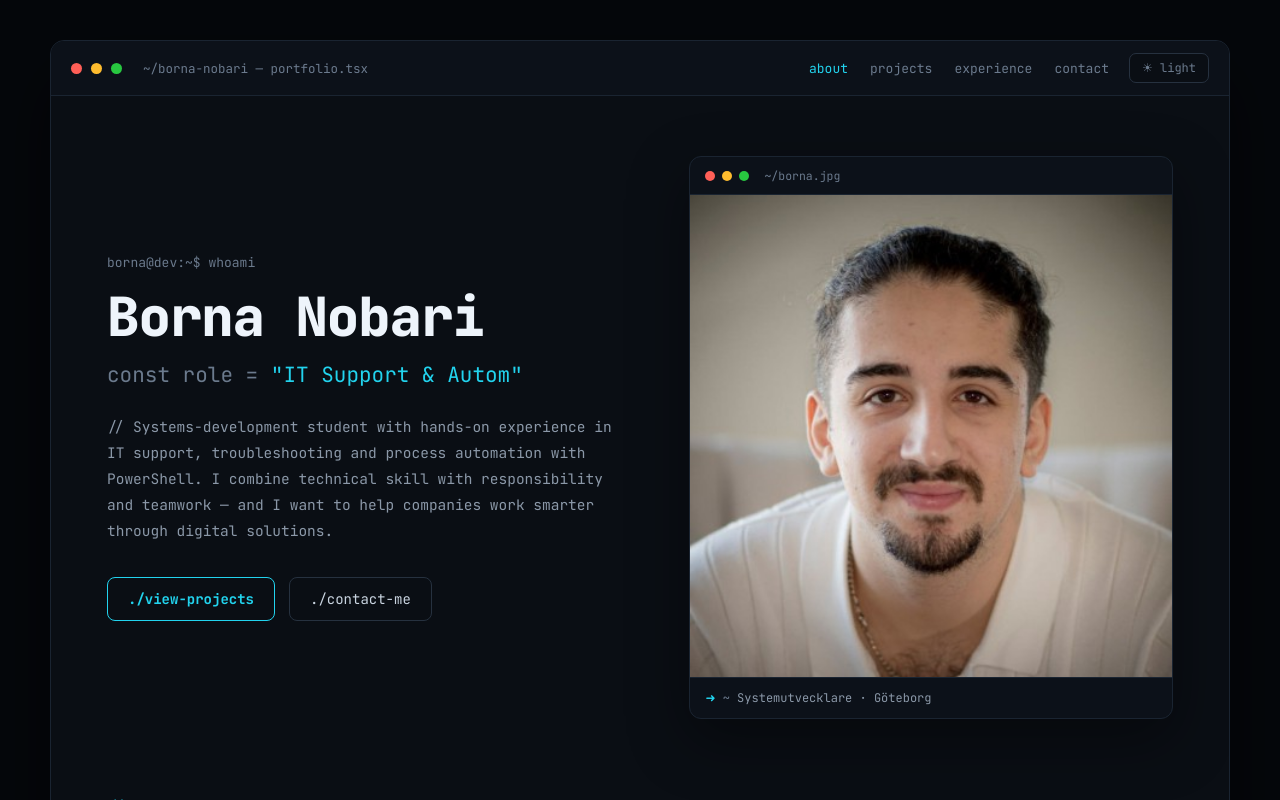
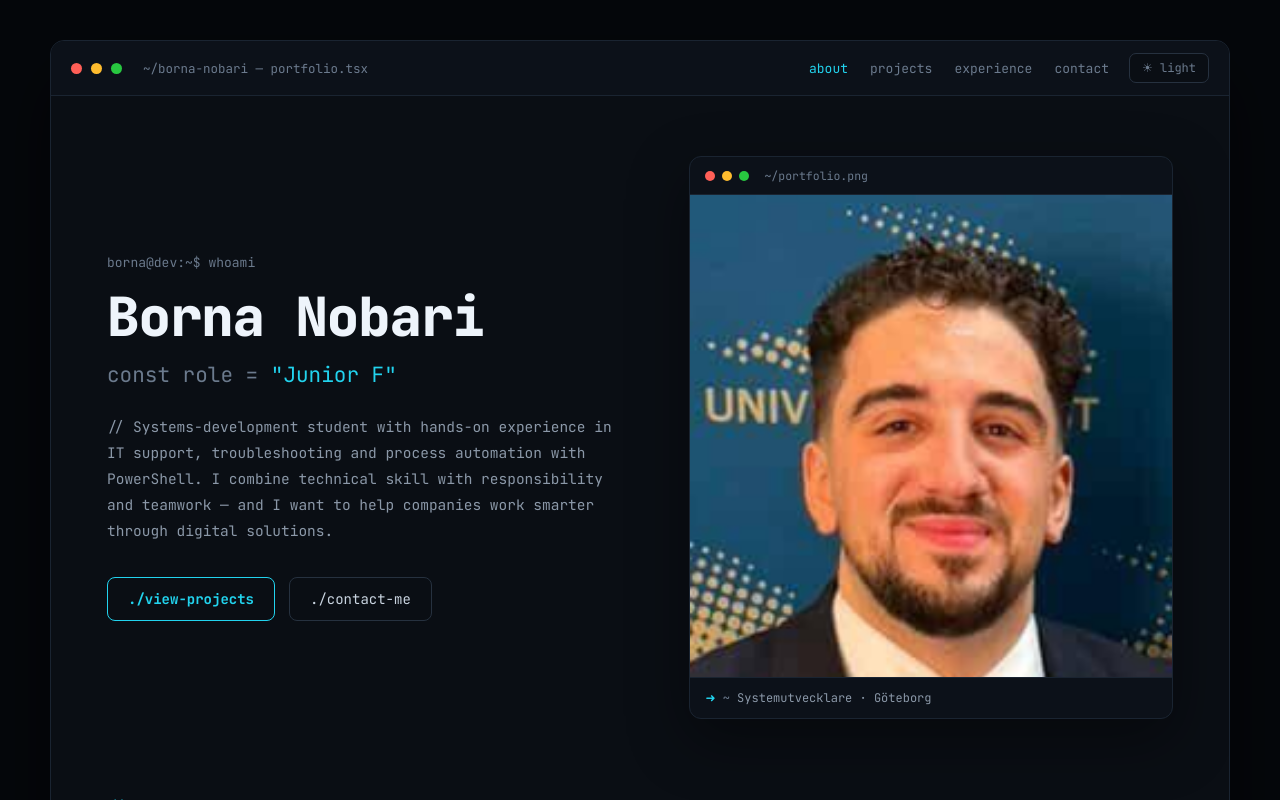
Before and after one commit to Borna-ctrl/portfolio, a React (Vite) app: page / in a window 1280 px wide. Shown: the top 800 px of the page. Built offline with nearby package versions, Linux system fonts and the light colour scheme.

Commit message:
Swap hero image to portfolio.png and soften roles to junior titles

```diff
--- a/src/components/Hero.tsx
+++ b/src/components/Hero.tsx
@@ -13,12 +13,12 @@ function PortraitCard() {
         <span className="dot dot-r" aria-hidden="true" />
         <span className="dot dot-y" aria-hidden="true" />
         <span className="dot dot-g" aria-hidden="true" />
-        <span className="term-title">~/borna.jpg</span>
+        <span className="term-title">~/portfolio.png</span>
       </div>
       <div className="portrait-media">
         {hasImage ? (
           <img
-            src={`${import.meta.env.BASE_URL}portrait.jpg`}
+            src={`${import.meta.env.BASE_URL}portfolio.png`}
             alt="Borna Nobari"
             loading="lazy"
             onError={() => setHasImage(false)}
--- a/src/data.ts
+++ b/src/data.ts
@@ -21,10 +21,10 @@ export interface SkillGroup {
 
 /** Roles cycled through by the hero typewriter effect. */
 export const ROLES = [
-  'Systems Developer',
+  'Junior Systems Developer',
+  'Junior Fullstack Developer',
   'IT Support & Automation',
-  'Fullstack Developer',
-  'PowerShell Automator',
+  'Systems Development Student',
 ]
 
 /**
```
Also changed, not shown: public/portfolio.png (added).
